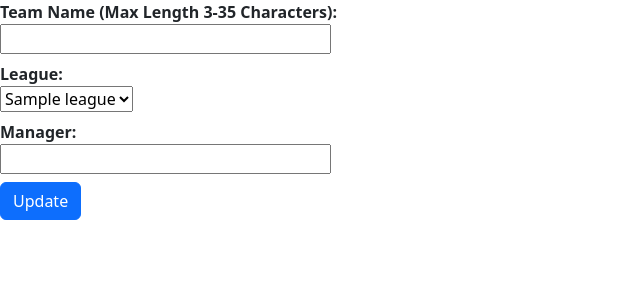
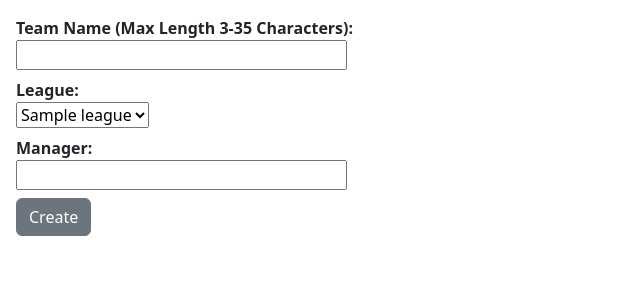
Before and after one commit to IWU-CS253/Interlink, a Flask app: template templates/team_creation.html in a window 1280 px wide. Shown: the part 63-363 px from the top of the page, without its empty margins (0-640 px from the left). Run offline with Flask 3, Linux system fonts and the light colour scheme; the template is opened without the code that fills it: most values are stand-ins (such as "Sample title", 1, 10 or a date in 2020).

Commit message:
Add margins for create team, create league, sync button styling type for create team form create league form and join team form

```diff
--- a/templates/league_creation.html
+++ b/templates/league_creation.html
@@ -2,7 +2,7 @@
 {% block body %}
     {# UNIT TESTED #}
     <form action="/league_creation" method="post">
-        <dl>
+        <dl class="m-3">
             <dt>League Name (Max Length 2-35 Characters) :</dt>
             <dd><input type="text" size="30" maxlength="35" minlength="2" pattern="^\S.*" name="league_name" required></dd>
             <dt>Sport:</dt>
@@ -19,7 +19,7 @@
             </dd>
             <dt>Maximum Teams:</dt>
             <dd><input type="number" size="30" min="3" max="32"  name="max_teams" required></dd>
-            <dd><input type="submit" value="Create"></dd>
+            <dd><input type="submit" value="Create" class="btn btn-secondary"></dd>
         </dl>
     </form>
 
--- a/templates/team_creation.html
+++ b/templates/team_creation.html
@@ -1,8 +1,7 @@
 {% extends "layout.html" %}
 {% block body %}
 {# UNIT TESTED #}
-<div>
-    <div>
+<div class="m-3">
   <form action="/create_team" method="post">
     <input type="hidden" name="id">
     <dl>
@@ -16,9 +15,8 @@
           </select>
       <dt> Manager:
       <dd><input type="text" size="30" name="manager" maxlength="35" pattern="^\S.*">
-          <dd><input type="submit" value="Update" class="btn btn-primary">
+      <dd><input type="submit" value="Create" class="btn btn-secondary">
     </dl>
   </form>
 </div>
-</div>
 {% endblock %}
```
Lines whose indentation alone changed are shown as unchanged.
